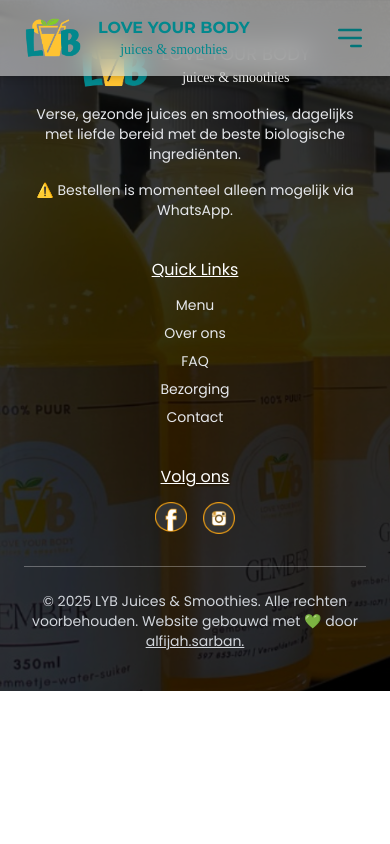
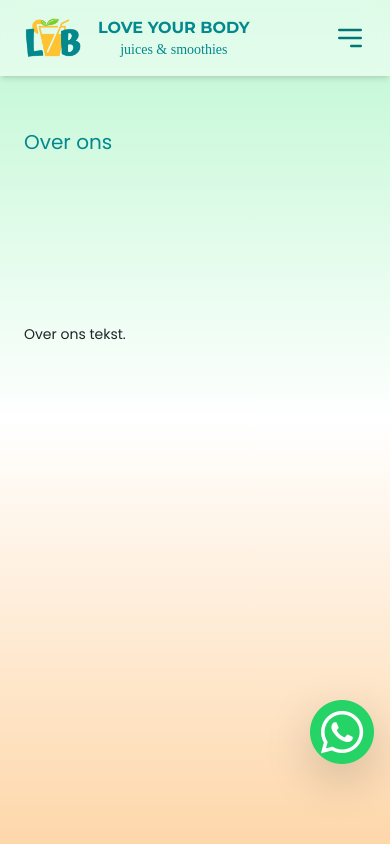
Before and after one commit to Alfijah/lyb-app, a React (Vite) app: page /about in a window 390 px wide. Shown: the top 844 px of the page. Built offline with nearby package versions, Linux system fonts and the light colour scheme; a web font is replaced by a local one.

Commit message:
mvp delivered

```diff
--- a/src/App.tsx
+++ b/src/App.tsx
@@ -1,21 +1,27 @@
 import { BrowserRouter as Router, Routes, Route } from "react-router-dom";
+import ScrollToTop from "./components/ScrollToTop";
 import Navbar from "./components/Navbar";
 import HomePage from "./page";
 import Menu from "./pages/Menu";
 import Footer from "./components/Footer";
+import About from "./pages/AboutUs";
+import WhatsApp from "./components/WhatsApp";
 
 export default function App() {
   return (
     <Router>
+      <ScrollToTop />
       <Navbar />
 
       <main className="flex-grow">
         <Routes>
           <Route path="/" element={<HomePage />} />
           <Route path="/menu" element={<Menu />} />
+          <Route path="/about" element={<About />} />
         </Routes>
       </main>
 
+      <WhatsApp />
       <Footer />
     </Router>
   );
--- a/src/components/BenefitsSection.tsx
+++ b/src/components/BenefitsSection.tsx
@@ -55,7 +55,7 @@ export default function BenefitsSection() {
     >
       {/* Titel */}
       <div className="mb-12">
-        <h2 className="text-xl md:text-2xl text-tealBrand mb-4 px-[10%] md:px-0">
+        <h2 className="text-md text-tealBrand mb-4 px-[10%] md:px-0">
           Wat is bijzonder aan onze juices en smoothies?
         </h2>
       </div>
@@ -72,10 +72,10 @@ export default function BenefitsSection() {
             transition={{ duration: 0.6, delay: index * 0.2 }}
           >
             {benefit.icon}
-            <h3 className="text-md md:text-md text-gray-600 mb-2">
+            <h3 className="text-sm md:text-md text-gray-600 mb-2">
               {benefit.title}
             </h3>
-            <p className="text-gray-600 text-sm md:text-sm leading-relaxed">
+            <p className="text-gray-600 text-xs md:text-sm leading-relaxed">
               {benefit.description}
             </p>
           </motion.div>
--- a/src/components/FeaturedSmoothies.tsx
+++ b/src/components/FeaturedSmoothies.tsx
@@ -47,10 +47,10 @@ export default function FeaturedSmoothies() {
     <section id="menu" className="bg-white px-6 md:px-20 py-20 text-center">
       {/* Titel */}
       <div className="mb-12">
-        <h2 className="mt-4 md:mt-5 text-xl md:text-2xl text-tealBrand mb-4">
+        <h2 className="mt-4 md:mt-5 text-md text-tealBrand mb-4">
           Onze Signature Blends
         </h2>
-        <p className="text-gray-600 text-sm max-w-2xl mx-auto">
+        <p className="text-gray-600 text-xs md:text-sm max-w-2xl mx-auto">
           Onze best verkochte smoothies en combos!
         </p>
       </div>
@@ -77,10 +77,10 @@ export default function FeaturedSmoothies() {
 
             {/* Tekst onder afbeelding */}
             <div className="p-4 md:p-6 space-y-2 text-left">
-              <h3 className="text-md md:text-md text-gray-600">
+              <h3 className="text-sm md:text-md text-gray-600">
                 {smoothie.name}
               </h3>
-              <p className="text-gray-700 text-sm md:text-sm">
+              <p className="text-gray-700 text-xs md:text-sm">
                 {smoothie.description}
               </p>
 
@@ -89,7 +89,7 @@ export default function FeaturedSmoothies() {
                 {smoothie.tags.map((tag, i) => (
                   <span
                     key={i}
-                    className="px-3 py-1 text-green-600 text-xs rounded-full bg-green-100 font-medium"
+                    className="px-3 py-1 text-green-600 text-xs md:text-xs rounded-full bg-green-100"
                   >
                     {tag}
                   </span>
--- a/src/components/Footer.tsx
+++ b/src/components/Footer.tsx
@@ -3,6 +3,8 @@
 import logo from "../assets/logo2.png";
 import fbIcon from "../assets/contactSection/fbIcon.png";
 import iGIcon from "../assets/contactSection/igIcon.png";
+import { Link } from "react-router-dom";
+
 // import inIcon from "../assets/contactSection/inIcon.png";
 
 export default function FooterSection() {
@@ -33,50 +35,50 @@ export default function FooterSection() {
             </div>
 
             <p className="text-gray-200 max-w-sm text-sm">
-              Verse, gezonde juices en smoothies, dagelijks met liefde bereid
-              met de beste biologische ingrediënten.
+              {/* Verse, gezonde juices en smoothies, dagelijks met liefde bereid
+              met de beste biologische ingrediënten. */}
             </p>
 
-            <p className="text-sm text-gray-200">
+            <p className="text-xs md:text-sm text-gray-200">
               ⚠️ Bestellen is momenteel alleen mogelijk via WhatsApp.
             </p>
           </div>
 
           {/* --- MIDDENKOLOM: Quick Links --- */}
           <div className="space-y-4 flex flex-col items-center md:items-center md:text-start">
-            <h3 className="text-md underline">Quick Links</h3>
-            <ul className="space-y-2 text-gray-200 text-sm">
+            <h3 className="text-sm underline">Quick Links</h3>
+            <ul className="space-y-1 text-gray-200 text-xs md:text-sm">
               <li>
-                <a href="#menu" className="hover:text-white transition">
-                  Menu
-                </a>
+                <Link to="/" className="hover:text-white transition">
+                  Home
+                </Link>
               </li>
               <li>
-                <a href="#about" className="hover:text-white transition">
+                <Link to="/menu" className="hover:text-white transition">
+                  Menu
+                </Link>
+              </li>
+              <li>
+                <Link to="/about" className="hover:text-white transition">
                   Over ons
-                </a>
+                </Link>
               </li>
               <li>
                 <a href="#faq" className="hover:text-white transition">
                   FAQ
                 </a>
               </li>
-              <li>
+              {/* <li>
                 <a href="#delivery" className="hover:text-white transition">
                   Bezorging
                 </a>
-              </li>
-              <li>
-                <a href="#contact" className="hover:text-white transition">
-                  Contact
-                </a>
-              </li>
+              </li> */}
             </ul>
           </div>
 
           {/* --- RECHTERKOLOM: Social media icons --- */}
           <div className="flex flex-col items-center md:items-center md:text-start space-y-4">
-            <h3 className="text-md underline">Volg ons</h3>
+            <h3 className="text-sm underline">Volg ons</h3>
             <div className="flex space-x-4">
               <a
                 href="https://www.facebook.com/lybjuicesandsmoothies/"
@@ -105,7 +107,7 @@ export default function FooterSection() {
         </div>
 
         {/* Onderlijn */}
-        <div className="border-t border-white/30 pt-4 text-center text-sm text-gray-300 mt-8">
+        <div className="border-t border-white/30 pt-4 text-center text-xs md:text-sm text-gray-300 mt-8">
           <p>
             © {new Date().getFullYear()} LYB Juices & Smoothies. Alle rechten
             voorbehouden. Website gebouwd met 💚 door{" "}
--- a/src/components/HeroSection.tsx
+++ b/src/components/HeroSection.tsx
@@ -3,6 +3,7 @@
 import { motion } from "framer-motion";
 import heroPic from "../assets/heroSection/heropic2.png"; // pas aan naar jouw bestand
 import fruitPng from "../assets/lemon_no_bg.png";
+import { Link } from "react-router-dom";
 
 export default function HeroSection() {
   return (
@@ -19,17 +20,17 @@ export default function HeroSection() {
           animate={{ opacity: 1, x: 0 }}
           transition={{ duration: 1, ease: "easeOut" }}
         >
-          <h3 className="md:mt-14 text-green-600 font-semibold text-md tracking-wide">
+          <h3 className="md:mt-14 text-green-600 font-semibold text-xs md:text-sm tracking-wide">
             🌱 100% Natuurlijk | 0% Conserveermiddelen
           </h3>
 
-          <h1 className="text-xl md:text-2xl text-tealBrand leading-snug">
+          <h1 className="text-md text-tealBrand leading-snug">
             {/* font-bold is hier verwijderd */}
             Verzorg je lichaam, <br />
             <span className="text-orange-400">één slok tegelijk</span>
           </h1>
 
-          <p className="text-gray-700 text-sm sm:text-sm md:text-md">
+          <p className="text-gray-700 text-xs md:text-sm">
             Ontdek onze collectie verse, ambachtelijke sappen en smoothies,
             bereid met pure ingrediënten. Boordevol vitaminen, voedingsstoffen
             en pure goedheid voor een gezonde levensstijl.
@@ -40,29 +41,30 @@ export default function HeroSection() {
             href="#menu"
             whileHover={{ scale: 1.05 }}
             whileTap={{ scale: 0.97 }}
-            className="mt-4 inline-block bg-bioGreen text-white px-8 py-3 rounded-lg hover:bg-green-700 transition-colors duration-300 text-sm font-medium"
+            className="mt-4 inline-block bg-bioGreen text-white px-8 py-3 rounded-lg hover:bg-green-700 transition-colors duration-300 text-xs"
           >
-            Ontdek ons menu
+            <Link to="/menu" className="hover:text-white transition">
+              Ontdek ons menu
+            </Link>
           </motion.a>
 
           {/* Scheidingslijn + cijfers */}
           <motion.div
-            className="mt-4 md:mt-6 border-t border-green-200 pt-4 md:pt-10 flex flex-col md:flex-row justify-center md:justify-start items-center gap-3 md:gap-6 text-gray-700 font-medium text-sm"
+            className="mt-4 md:mt-6 border-t border-green-200 pt-4 md:pt-10 flex flex-col md:flex-row justify-center md:justify-start items-center gap-3 md:gap-6 text-gray-700 font-medium text-xs md:text-sm"
             initial={{ opacity: 0, y: 40 }}
             animate={{ opacity: 1, y: 0 }}
             transition={{ duration: 1, delay: 0.5 }}
           >
             <span>
-              <strong className="text-green-700 text-sm">500+</strong> Tevreden
-              klanten
+              <strong className="text-green-700">500+</strong> Tevreden klanten
             </span>
             <span className="hidden md:block text-green-300"></span>
             <span>
-              <strong className="text-green-700 text-sm">100%</strong> Organisch
+              <strong className="text-green-700">100%</strong> Organisch
             </span>
             <span className="hidden md:block text-green-300"></span>
             <span>
-              <strong className="text-green-700 text-sm">Dagelijks</strong> vers
+              <strong className="text-green-700">Dagelijks</strong> vers
             </span>
           </motion.div>
         </motion.div>
--- a/src/components/Navbar.tsx
+++ b/src/components/Navbar.tsx
@@ -198,12 +198,16 @@ export default function Navbar() {
 
           {/* Bestellen (link to contact page) */}
           <li>
-            <Link
-              to="/contact"
+            <a
+              onClick={() => setMenuOpen(false)}
               className="bg-bioGreen text-white px-4 py-2 rounded-lg hover:bg-tealHover transition-colors"
+              href="https://wa.me/31648610436"
+              target="_blank"
+              rel="noopener
+              noreferrer"
             >
               Bestellen
-            </Link>
+            </a>
           </li>
         </ul>
 
@@ -253,7 +257,7 @@ export default function Navbar() {
           menuOpen ? "max-h-96" : "max-h-0"
         }`}
       >
-        <ul className="flex flex-col items-center gap-4 py-4 text-gray-700 font-medium">
+        <ul className="flex flex-col items-center gap-4 py-4 text-gray-700 text-xs md:text-sm">
           {/* Home */}
           <li>
             <button
@@ -315,13 +319,16 @@ export default function Navbar() {
 
           {/* Bestellen */}
           <li>
-            <Link
-              to="/contact"
+            <a
               onClick={() => setMenuOpen(false)}
               className="bg-bioGreen text-white px-4 py-2 rounded-lg hover:bg-tealHover transition-colors"
+              href="https://wa.me/31648610436"
+              target="_blank"
+              rel="noopener
+              noreferrer"
             >
               Bestellen
-            </Link>
+            </a>
           </li>
         </ul>
       </div>
--- a/src/components/ReviewSection.tsx
+++ b/src/components/ReviewSection.tsx
@@ -59,11 +59,9 @@ export default function ReviewSection() {
         transition={{ duration: 0.6 }}
         className="text-center mb-10"
       >
-        <h2 className="text-xl md:text-2xl text-tealBrand mb-4">
-          Wat onze klanten zeggen
-        </h2>
-        <p className="text-gray-600 text-sm px-[15%] md:px-0">
-          Echte meningen van mensen die genieten van onze juices en smoothies.
+        <h2 className="text-md text-tealBrand mb-4">Wat onze klanten zeggen</h2>
+        <p className="text-gray-600 text-xs md:text-sm px-[15%] md:px-0">
+          Ervaringen van onze klanten die genieten van onze juices en smoothies.
         </p>
       </motion.div>
 
--- /dev/null
+++ b/src/components/ScrollToTop.tsx
@@ -0,0 +1,14 @@
+import { useEffect } from "react";
+import { useLocation } from "react-router-dom";
+
+export default function ScrollToTop() {
+  const { pathname } = useLocation();
+
+  useEffect(() => {
+    window.scrollTo({ top: 0, left: 0, behavior: "auto" });
+    document.body.scrollTop = 0;
+    document.documentElement.scrollTop = 0;
+  }, [pathname]);
+
+  return null;
+}
--- /dev/null
+++ b/src/components/WhatsApp.tsx
@@ -0,0 +1,18 @@
+import WhatsAppIcon from "../assets/social.png";
+
+export default function WhatsApp() {
+  return (
+    <a
+      href="https://wa.me/31648610436"
+      target="_blank"
+      rel="noopener noreferrer"
+      className="fixed right-4 bottom-20 flex items-center justify-center rounded-full shadow-lg hover:scale-110 transition-transform duration-300 hover:opacity-100 z-50"
+    >
+      <img
+        src={WhatsAppIcon}
+        alt="WhatsApp"
+        className="w-16 h-16 hover:opacity-80 transition"
+      />
+    </a>
+  );
+}
--- a/src/index.css
+++ b/src/index.css
@@ -3,6 +3,10 @@
 @tailwind base;
 @tailwind components;
 @tailwind utilities;
+
+/* html {
+  scroll-behavior: smooth;
+} */
 
 body {
   font-family: 'Poppins', sans-serif;
--- /dev/null
+++ b/src/pages/AboutUs.tsx
@@ -0,0 +1,13 @@
+export default function About() {
+  return (
+    <section
+      id="menu"
+      className="pt-32 md:pt-36 bg-gradient-to-b from-green-200 via-white to-orange-200 min-h-screen bg-white px-6 md:px-[30%] text-sm"
+    >
+      <h2 className="text-xl md:text-2xl text-tealBrand mb-4">Over ons</h2>
+      <p className="text-gray-600 mb-3 py-16 md:py-16 text-center md:text-left"></p>
+      Over ons tekst.
+      <div className="space-y-1 pt-5 md:pt-10"></div>
+    </section>
+  );
+}
--- a/src/pages/Menu.tsx
+++ b/src/pages/Menu.tsx
@@ -5,22 +5,23 @@ export default function MenuPage() {
   return (
     <section
       id="menu"
-      className="bg-gradient-to-b from-green-100 via-orange-400 to-white min-h-screen bg-white px-6 md:px-20 py-16 text-center"
+      className="text-xs md:text-sm pt-28 md:pt-36 bg-gradient-to-b from-green-200 via-orange-300 to-orange-500/80 min-h-screen bg-white px-6 md:px-[30%]"
     >
-      <p className="text-gray-600 mb-3">
-        Ontdek onze heerlijke selectie van biologische juices en smoothies.
-      </p>
-
-      <div className="space-y-1">
+      <p className="text-gray-600 mb-3 text-center md:text-left"></p>
+      Uit ons menu kunt u kiezen voor een losse juice of smoothie, of een
+      combinatie hiervan. <br></br>
+      <br></br>Wilt u een plan dat perfect aansluit bij uw levensstijl? Neem
+      gerust contact met ons op via WhatsApp.
+      <div className="space-y-1 pt-5 md:pt-10">
         <img
           src={menu1}
           alt="Menu pagina 1"
-          className="w-full md:w-[80%] max-w-2xl mx-auto shadow-md"
+          className="w-full md:w-[100%] max-w-2xl mx-auto shadow-md"
         />
         <img
           src={menu2}
           alt="Menu pagina 2"
-          className="w-full md:w-[80%] max-w-2xl mx-auto shadow-md"
+          className="w-full md:w-[100%] max-w-2xl mx-auto shadow-md pb-20"
         />
       </div>
     </section>
```
Also changed, not shown: src/assets/social.png (added).
